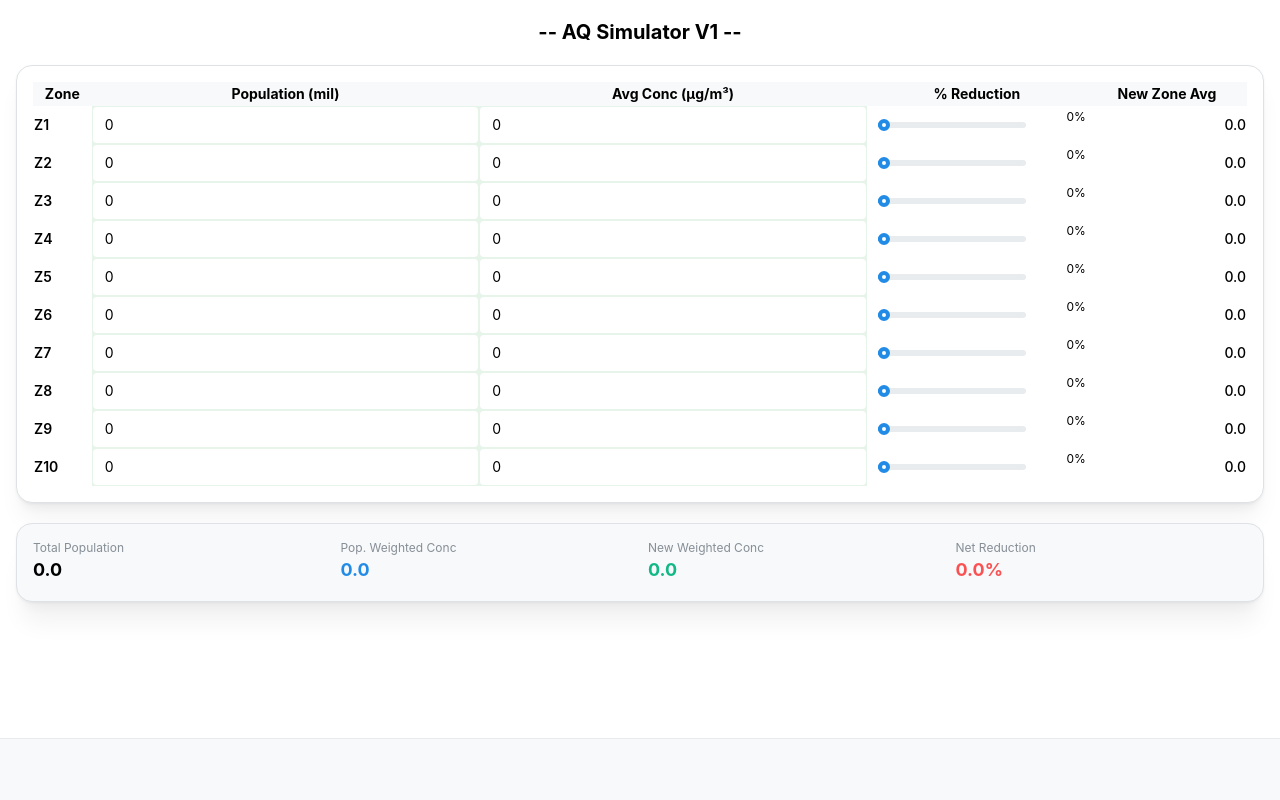
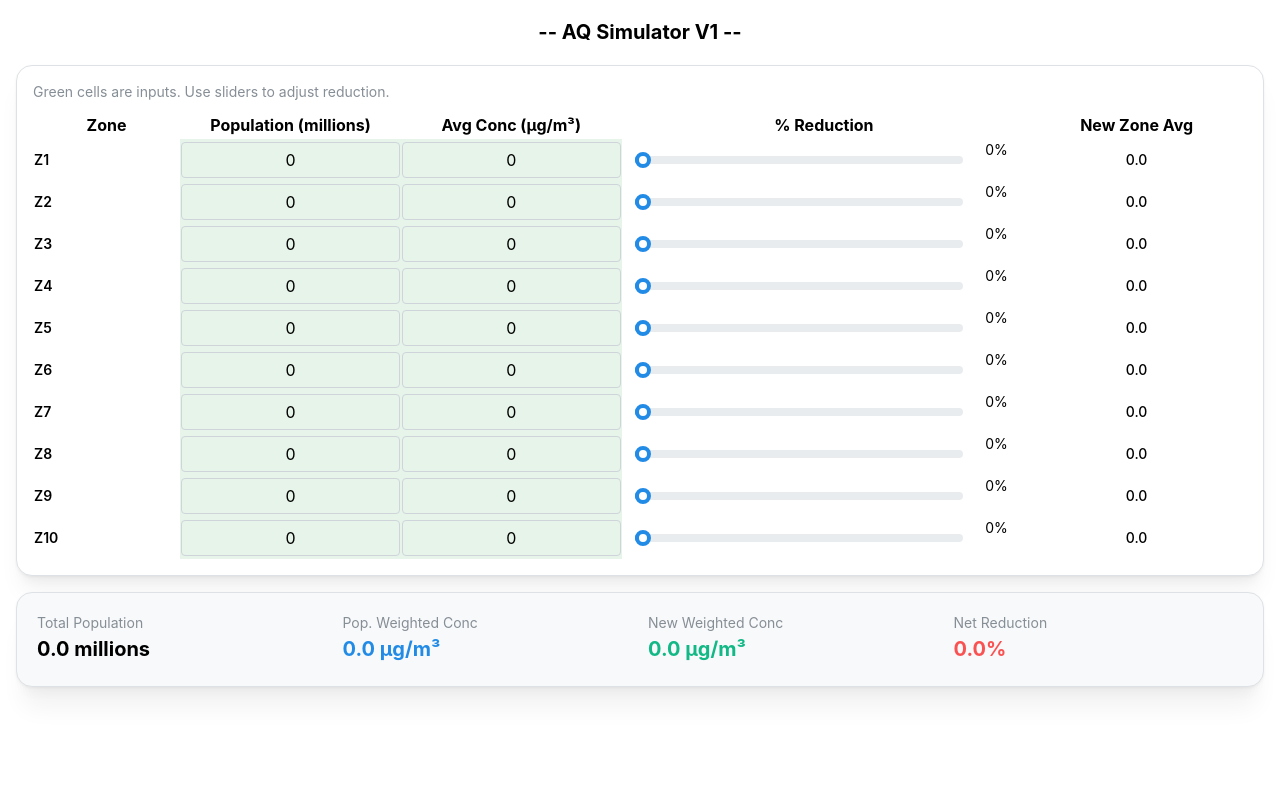
Before and after one commit to gaurabhkumarjha/AQ-Simualtor-V1, a React (Create React App) app: page / in a window 1280 px wide. Shown: the top 800 px of the page. Built offline with nearby package versions, Linux system fonts and the light colour scheme.

Commit message:
some ui fixing

```diff
--- a/src/App.js
+++ b/src/App.js
@@ -2,12 +2,14 @@ import { MantineProvider } from '@mantine/core';
 import './App.css';
 import Home from './Home/Home';
 import '@mantine/core/styles.css';
+// import Temp from './Home/Temp';
 
 function App() {
   return (
     <>
       <MantineProvider>
         <Home />
+        {/* <Temp/> */}
       </MantineProvider>
 
     </>
--- a/src/Home/Home.jsx
+++ b/src/Home/Home.jsx
@@ -11,7 +11,7 @@ import {
 import Footer from "../components/Footer/Footer";
 
 const Home = () => {
-    // Initialize 10 zones
+    // 10 zones
     const [zones, setZones] = useState(
         Array.from({ length: 10 }, () => ({
             pop: 0,
@@ -27,7 +27,7 @@ const Home = () => {
         netReduction: 0,
     });
 
-    // Handle input change (SAFE)
+    // Update input
     const updateZone = (index, key, value) => {
         const updated = [...zones];
         updated[index][key] =
@@ -35,7 +35,7 @@ const Home = () => {
         setZones(updated);
     };
 
-    // Auto calculation (CLEAN LOGIC - FIX 4)
+    // Calculation (unchanged logic)
     useEffect(() => {
         const totalPop = zones.reduce(
             (sum, z) => sum + Number(z.pop || 0),
@@ -84,39 +84,43 @@ const Home = () => {
 
     return (
         <>
-
             <Container size="xl" py="md">
                 <Text size="xl" fw={700} ta="center" mb="md">
                     -- AQ Simulator V1 --
                 </Text>
 
-                {/* TABLE CARD */}
+                {/* TABLE */}
                 <Card shadow="md" p="md" radius="lg" withBorder>
-                    {/* <Text size="sm" c="dimmed" mb="xs">
+                    <Text size="sm" c="dimmed" mb="xs">
                         Green cells are inputs. Use sliders to adjust reduction.
-                    </Text> */}
+                    </Text>
 
                     <div style={{ overflowX: "auto" }}>
                         <Table
                             striped
+                            withColumnBorders
                             highlightOnHover
-                            withColumnBorders
-                            verticalSpacing="sm"
+                            fontSize="md"
+                            styles={{
+                                th: { textAlign: "center" },
+                                td: { textAlign: "center" },
+                            }}
                         >
-                            <thead
-                                style={{
-                                    position: "sticky",
-                                    top: 0,
-                                    background: "#f8f9fa",
-                                    zIndex: 1,
-                                }}
-                            >
+                            <thead>
                                 <tr>
-                                    <th>Zone</th>
-                                    <th>Population (mil)</th>
-                                    <th>Avg Conc (µg/m³)</th>
-                                    <th style={{ width: 220 }}>% Reduction</th>
-                                    <th>New Zone Avg</th>
+                                    <th style={{ width: 80, fontSize: "16px" }}>Zone</th>
+                                    <th style={{ width: 120, fontSize: "16px" }}>
+                                        Population (millions)
+                                    </th>
+                                    <th style={{ width: 120, fontSize: "16px" }}>
+                                        Avg Conc (µg/m³)
+                                    </th>
+                                    <th style={{ width: 220, fontSize: "16px" }}>
+                                        % Reduction
+                                    </th>
+                                    <th style={{ width: 120, fontSize: "16px" }}>
+                                        New Zone Avg
+                                    </th>
                                 </tr>
                             </thead>
 
@@ -134,7 +138,7 @@ const Home = () => {
                                                 Z{index + 1}
                                             </td>
 
-                                            {/* INPUT STYLE (GREEN LIKE EXCEL) */}
+                                            {/* Population */}
                                             <td style={{ background: "#e6f4ea" }}>
                                                 <NumberInput
                                                     value={zone.pop}
@@ -142,9 +146,10 @@ const Home = () => {
                                                     hideControls
                                                     styles={{
                                                         input: {
-                                                            // textAlign: "right",
-                                                            // background: "transparent",
-                                                            border: "none",
+                                                            textAlign: "center",
+                                                            fontSize: "16px",
+                                                            background: "transparent",
+                                                            // border: "none",
                                                         },
                                                     }}
                                                     onChange={(val) =>
@@ -153,6 +158,7 @@ const Home = () => {
                                                 />
                                             </td>
 
+                                            {/* Avg Conc */}
                                             <td style={{ background: "#e6f4ea" }}>
                                                 <NumberInput
                                                     value={zone.conc}
@@ -160,10 +166,10 @@ const Home = () => {
                                                     hideControls
                                                     styles={{
                                                         input: {
-                                                            // textAlign: "right",
-                                                            // background: "transparent",
-                                                            border: "none",
-
+                                                            textAlign: "center",
+                                                            fontSize: "16px",
+                                                            background: "transparent",
+                                                            // border: "none",
                                                         },
                                                     }}
                                                     onChange={(val) =>
@@ -172,7 +178,7 @@ const Home = () => {
                                                 />
                                             </td>
 
-                                            {/* SLIDER UI */}
+                                            {/* Slider */}
                                             <td>
                                                 <div style={{ display: "flex", gap: 10 }}>
                                                     <Slider
@@ -182,18 +188,17 @@ const Home = () => {
                                                         }
                                                         min={0}
                                                         max={100}
-                                                        size="sm"
                                                         style={{ flex: 1 }}
-                                                        m={'xs'}
+                                                        m={'sm'}
                                                     />
-                                                    <Text size="xs" w={40} ta="right">
+                                                    <Text size="sm" w={40}>
                                                         {zone.reduction}%
                                                     </Text>
                                                 </div>
                                             </td>
 
-                                            {/* OUTPUT CELL */}
-                                            <td style={{ textAlign: "right", fontWeight: 500 }}>
+                                            {/* New Zone Avg */}
+                                            <td style={{ fontWeight: 500, textAlign: 'center' }}>
                                                 {newZoneAvg.toFixed(1)}
                                             </td>
                                         </tr>
@@ -204,50 +209,50 @@ const Home = () => {
                     </div>
                 </Card>
 
-                {/* RESULT DASHBOARD */}
+                {/* RESULT SECTION */}
                 <Card
                     shadow="lg"
-                    mt="lg"
-                    p="md"
+                    mt="md"
+                    p="lg"
                     radius="lg"
                     withBorder
                     style={{ background: "#f8f9fa" }}
                 >
                     <Grid>
                         <Grid.Col span={3}>
-                            <Text size="xs" c="dimmed">
+                            <Text size="sm" c="dimmed">
                                 Total Population
                             </Text>
-                            <Text fw={700} size="lg">
-                                {result.totalPop.toFixed(1)}
+                            <Text fw={700} size="xl">
+                                {result.totalPop.toFixed(1)} millions
                             </Text>
                         </Grid.Col>
 
                         <Grid.Col span={3}>
-                            <Text size="xs" c="dimmed">
+                            <Text size="sm" c="dimmed">
                                 Pop. Weighted Conc
                             </Text>
-                            <Text fw={700} size="lg" c="blue">
-                                {result.oldAvg.toFixed(1)}
+                            <Text fw={700} size="xl" c="blue">
+                                {result.oldAvg.toFixed(1)} µg/m³
                             </Text>
                         </Grid.Col>
 
                         <Grid.Col span={3}>
-                            <Text size="xs" c="dimmed">
+                            <Text size="sm" c="dimmed">
                                 New Weighted Conc
                             </Text>
-                            <Text fw={700} size="lg" c="teal">
-                                {result.newAvg.toFixed(1)}
+                            <Text fw={700} size="xl" c="teal">
+                                {result.newAvg.toFixed(1)} µg/m³
                             </Text>
                         </Grid.Col>
 
                         <Grid.Col span={3}>
-                            <Text size="xs" c="dimmed">
+                            <Text size="sm" c="dimmed">
                                 Net Reduction
                             </Text>
                             <Text
                                 fw={700}
-                                size="lg"
+                                size="xl"
                                 c={result.netReduction > 0 ? "green" : "red"}
                             >
                                 {result.netReduction.toFixed(1)}%
@@ -258,7 +263,6 @@ const Home = () => {
             </Container>
 
             <Footer />
-
         </>
     );
 };
```
Also changed, not shown: src/Home/Temp.jsx (added, +265 -0 lines).
